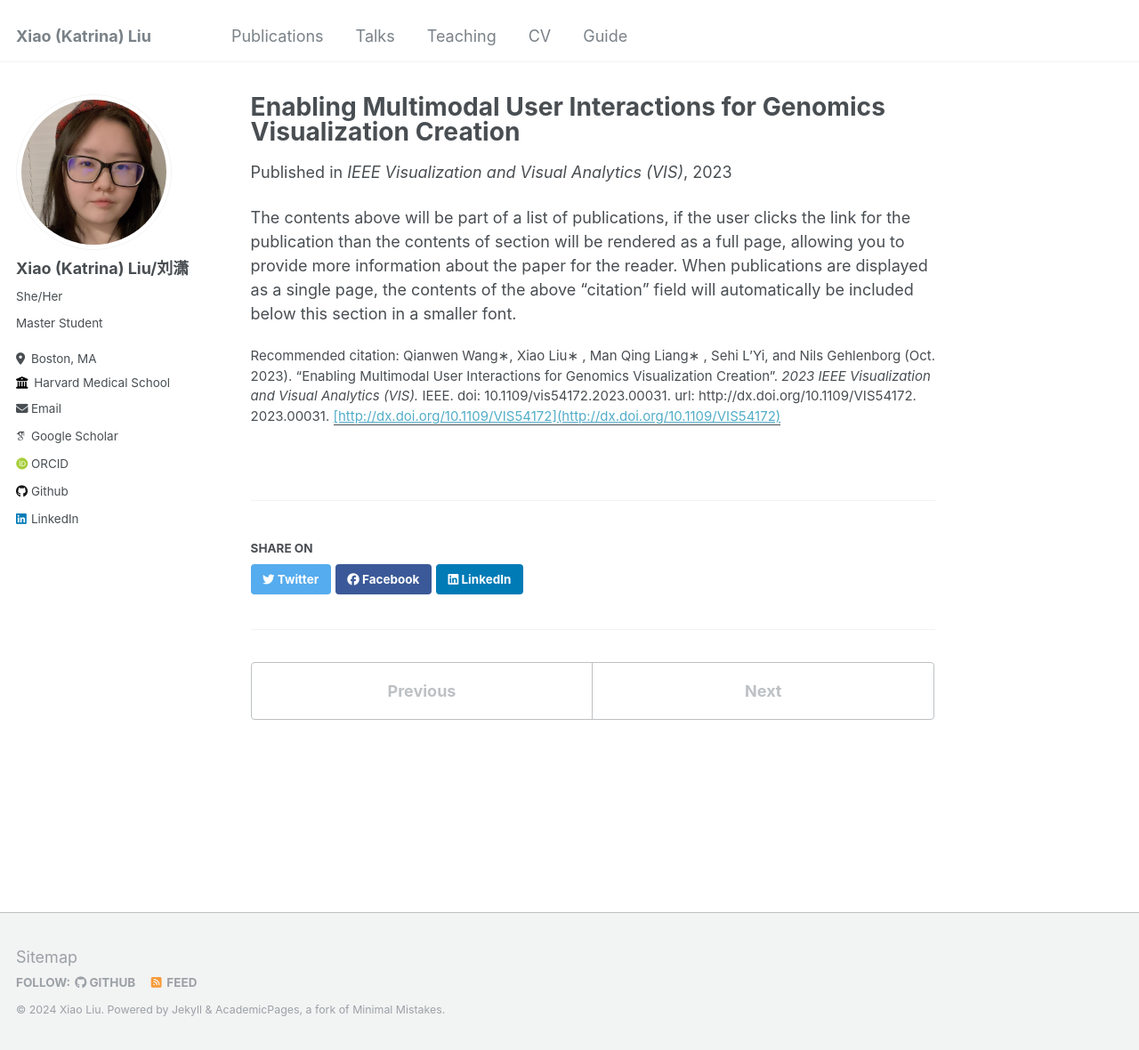
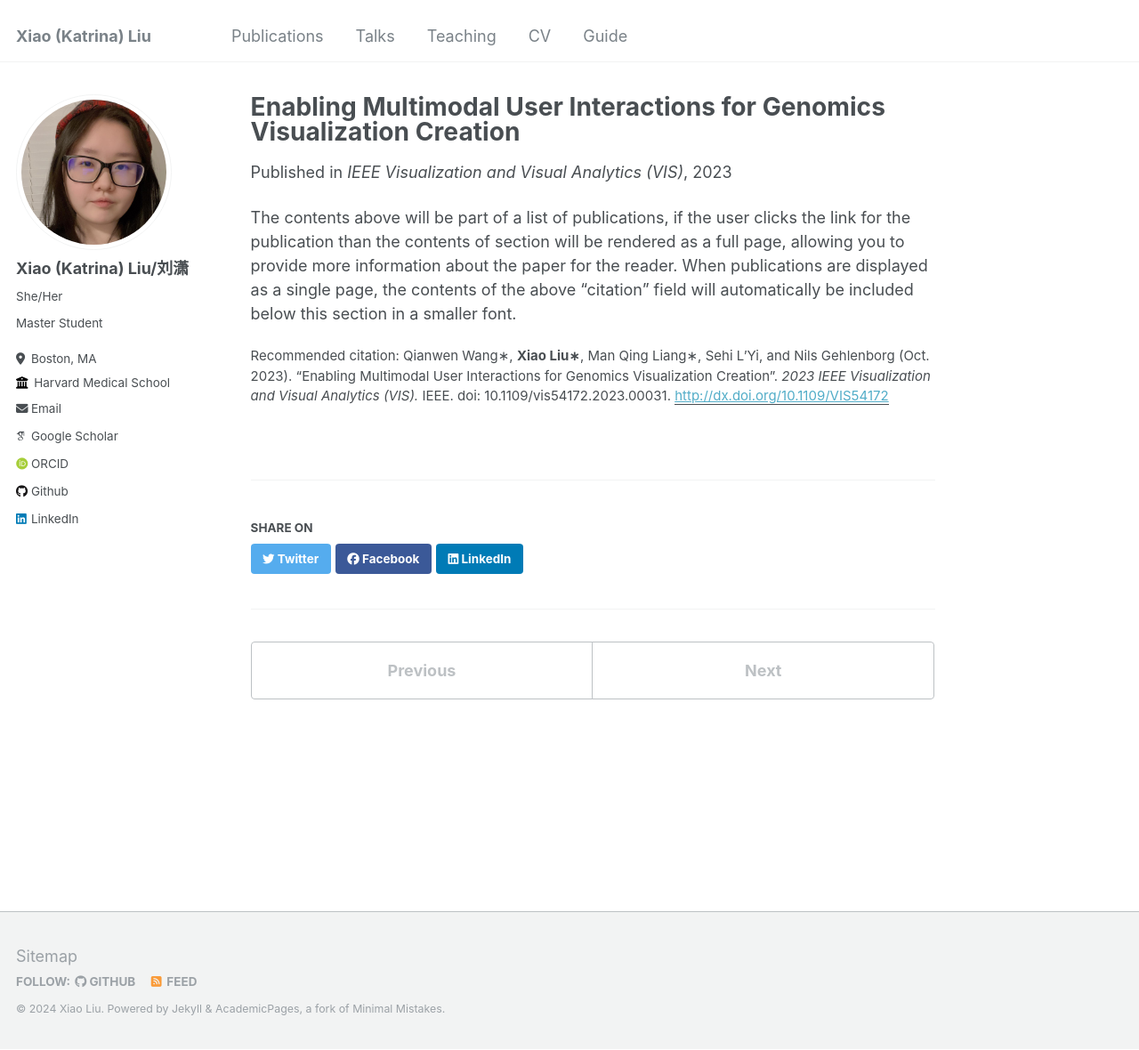
Before and after one commit to katrina-liu/katrina-liu.github.io, a Jekyll site: the page built from _publications/2023-10-01-autogosling.md, in a window 1280 px wide and 1180 px high. Shown: the whole window at 89% size. Built offline with Jekyll 4.4.1, drawn with Linux system fonts in a browser that asks for light colours; some web fonts are replaced.

Commit message:
Update 2023-10-01-autogosling.md

```diff
--- a/_publications/2023-10-01-autogosling.md
+++ b/_publications/2023-10-01-autogosling.md
@@ -5,9 +5,8 @@ permalink: /publication/wang2023
 excerpt: ''
 date: 2023-10-01
 venue: 'IEEE Visualization and Visual Analytics (VIS)'
-paperurl: '[http://dx.doi.org/10.1109/VIS54172](http://dx.doi.org/10.1109/VIS54172)'
-citation: 'Qianwen Wang∗, Xiao Liu∗ , Man Qing Liang∗ , Sehi L’Yi, and Nils Gehlenborg (Oct. 2023). “Enabling Multimodal User Interactions for Genomics Visualization Creation”. <i>2023 IEEE Visualization and Visual Analytics (VIS).</i> IEEE. doi: 10.1109/vis54172.2023.00031. url: http://dx.doi.org/10.1109/VIS54172.
-2023.00031.'
+paperurl: 'http://dx.doi.org/10.1109/VIS54172'
+citation: 'Qianwen Wang∗, <b>Xiao Liu∗</b>, Man Qing Liang∗, Sehi L’Yi, and Nils Gehlenborg (Oct. 2023). “Enabling Multimodal User Interactions for Genomics Visualization Creation”. <i>2023 IEEE Visualization and Visual Analytics (VIS).</i> IEEE. doi: 10.1109/vis54172.2023.00031.'
 ---
 
 The contents above will be part of a list of publications, if the user clicks the link for the publication than the contents of section will be rendered as a full page, allowing you to provide more information about the paper for the reader. When publications are displayed as a single page, the contents of the above "citation" field will automatically be included below this section in a smaller font.
```
